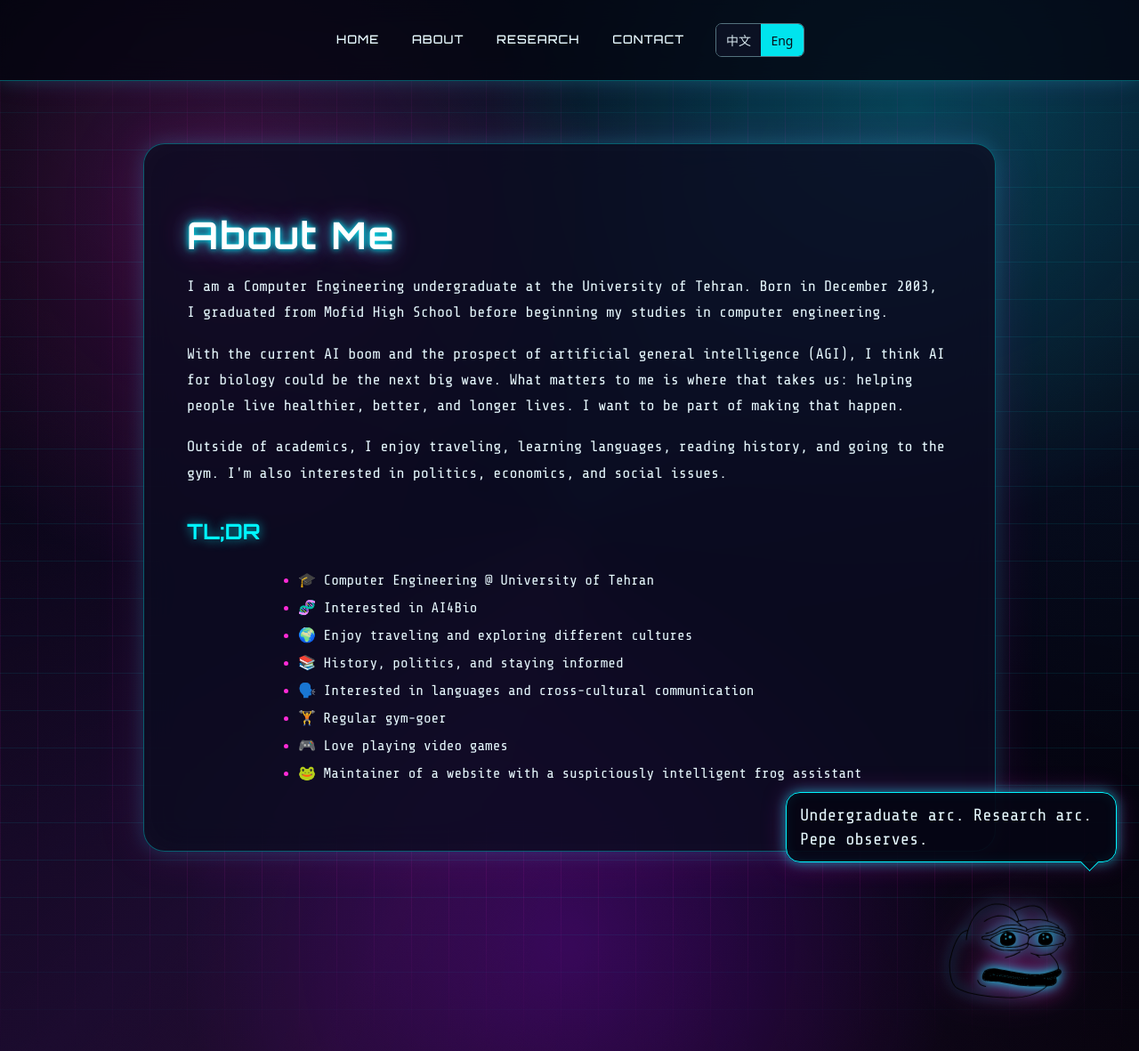
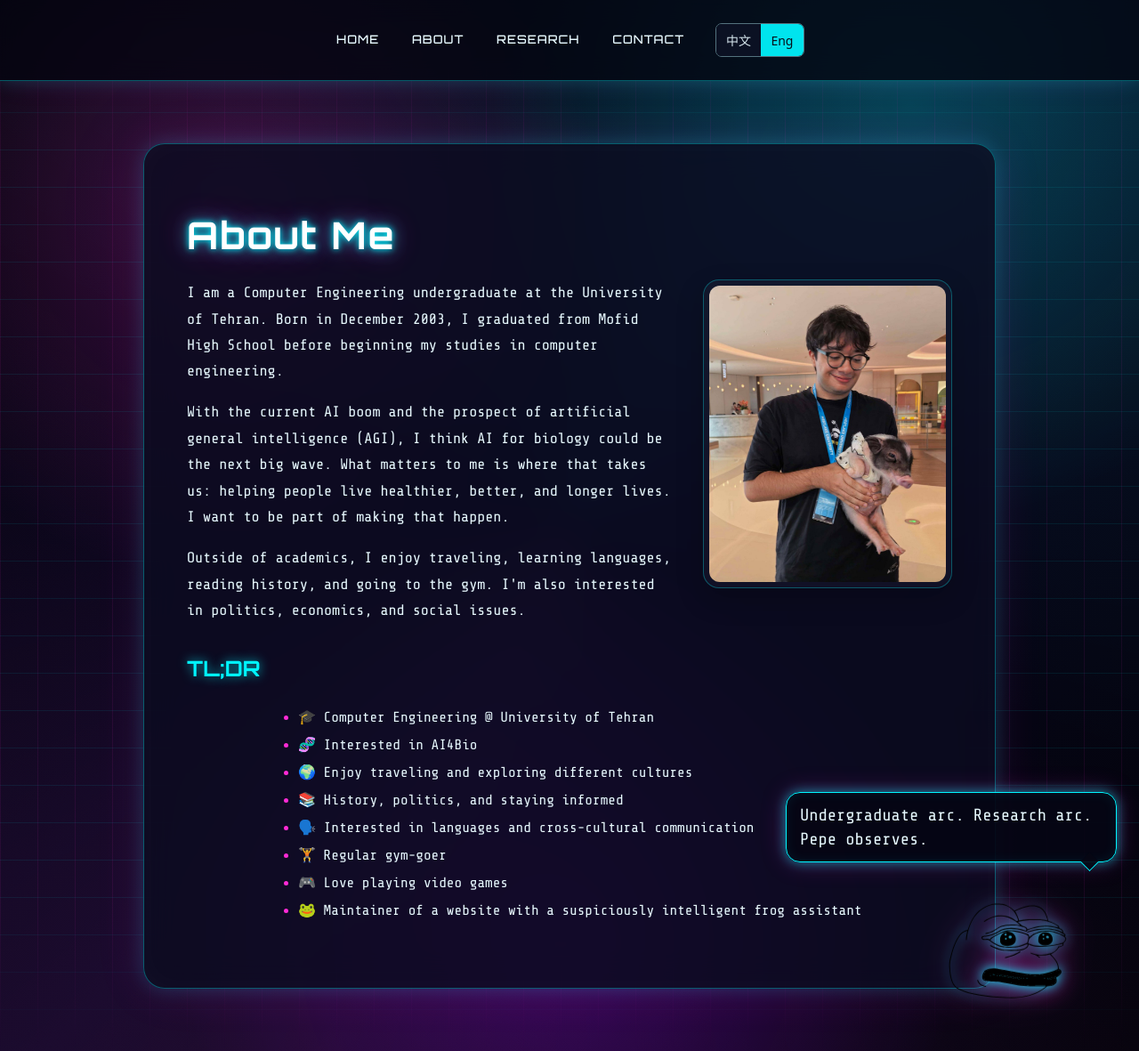
Before and after one commit to KzrLancelotV2/kasraghobrani.qzz.io, a Jekyll site: the page about.html, which Jekyll copies as it is, in a window 1280 px wide and 1181 px high. Shown: the whole window at 89% size. Built offline with Jekyll 4.4.1, drawn with Linux system fonts in a browser that asks for light colours.

Commit message:
Add responsive portrait beside About biography

```diff
--- a/about.html
+++ b/about.html
@@ -7,7 +7,8 @@
   <link rel="stylesheet" href="/style.css?v=cyberpunk1">
   <link rel="stylesheet" href="/assets/css/pepe.css?v=cyberpunk1">
     <link rel="stylesheet" href="/assets/css/i18n.css?v=1">
-    <script src="/assets/js/i18n.js?v=342abc83661e" defer></script>
+    <script src="/assets/js/i18n.js?v=d12d4073a846" defer></script>
+    <link rel="stylesheet" href="/assets/css/about.css?v=1">
 </head>
 
 <body>
@@ -23,9 +24,14 @@
     </span>
 </nav>
 
-<main>
+<main class="about-page">
 <h1>About Me</h1>
 
+<div class="about-bio">
+    <figure class="about-photo">
+        <img src="/images/about-portrait.jpg" alt="Kasra holding a piglet" width="1600" height="1200" decoding="async">
+    </figure>
+    <div class="about-copy">
 <p>
 I am a Computer Engineering undergraduate at the University of Tehran. Born in December 2003, I graduated from Mofid High School before beginning my studies in computer engineering.
 </p>
@@ -37,6 +43,9 @@ With the current AI boom and the prospect of artificial general intelligence (AG
 <p>
 Outside of academics, I enjoy traveling, learning languages, reading history, and going to the gym. I'm also interested in politics, economics, and social issues.
 </p>
+
+    </div>
+</div>
 
 <h2>TL;DR</h2>
 
--- /dev/null
+++ b/assets/css/about.css
@@ -0,0 +1,17 @@
+.about-bio { display: grid; grid-template-columns: minmax(0, 1fr) 280px; gap: 34px; align-items: start; margin: 24px 0 36px; }
+.about-copy { grid-column: 1; grid-row: 1; min-width: 0; }
+.about-copy p:first-child { margin-top: 0; }
+.about-copy p:last-child { margin-bottom: 0; }
+.about-photo { grid-column: 2; grid-row: 1; margin: 0; padding: 6px; border: 1px solid rgba(0,245,255,.3); border-radius: 18px; background: rgba(255,255,255,.03); box-shadow: 0 12px 30px rgba(0,0,0,.22); }
+.about-photo img { display: block; width: 100%; height: auto; aspect-ratio: 4 / 5; object-fit: cover; object-position: 57% center; border-radius: 12px; }
+@media (max-width: 800px) {
+  .about-bio { grid-template-columns: minmax(0, 1fr); gap: 28px; }
+  .about-photo { grid-column: 1; grid-row: 1; width: min(100%, 380px); box-sizing: border-box; justify-self: center; }
+  .about-photo img { aspect-ratio: 4 / 3; object-fit: contain; }
+  .about-copy { grid-column: 1; grid-row: 2; }
+}
+@media (max-width: 700px) {
+  .about-page ~ #pepe-container { right: 10px !important; bottom: 10px !important; }
+  .about-page ~ #pepe-container #pepe-mascot { width: 90px !important; }
+  .about-page ~ #pepe-container #pepe-bubble { max-width: 180px !important; font-size: 13px !important; padding: 8px 10px !important; }
+}
--- a/assets/js/i18n.js
+++ b/assets/js/i18n.js
@@ -1,5 +1,6 @@
 (() => {
   const zh = {
+    "Kasra holding a piglet": "Kasra 抱着一只小猪",
     "Research Intern": "科研实习生",
     "Beta Lab": "Beta 实验室",
     "Gallery unlocked. Proof that Kasra occasionally goes outside.": "相册已解锁。看来 Kasra 偶尔也会出门。",
--- a/contact.html
+++ b/contact.html
@@ -8,7 +8,7 @@
     <link rel="stylesheet" href="/style.css?v=cyberpunk1">
     <link rel="stylesheet" href="/assets/css/pepe.css?v=cyberpunk1">
     <link rel="stylesheet" href="/assets/css/i18n.css?v=1">
-    <script src="/assets/js/i18n.js?v=342abc83661e" defer></script>
+    <script src="/assets/js/i18n.js?v=d12d4073a846" defer></script>
 </head>
 
 <body>
--- a/gallery.html
+++ b/gallery.html
@@ -7,7 +7,7 @@
     <title>Gallery | Kasra Ghobrani</title>
     <link rel="stylesheet" href="/style.css?v=cyberpunk1">
     <link rel="stylesheet" href="/assets/css/gallery.css?v=2">
-    <script src="/assets/js/i18n.js?v=342abc83661e" defer></script>
+    <script src="/assets/js/i18n.js?v=d12d4073a846" defer></script>
     <link rel="stylesheet" href="/assets/css/pepe.css?v=cyberpunk1">
     <script src="/assets/js/pepe.js?v=5a239a2194f5" defer></script>
     <script src="/assets/js/gallery.js?v=384796c884c4" defer></script>
--- a/index.html
+++ b/index.html
@@ -9,7 +9,7 @@
     <link rel="stylesheet" href="/style.css?v=cyberpunk1">
     <link rel="stylesheet" href="/assets/css/pepe.css?v=cyberpunk1">
     <link rel="stylesheet" href="/assets/css/i18n.css?v=1">
-    <script src="/assets/js/i18n.js?v=342abc83661e" defer></script>
+    <script src="/assets/js/i18n.js?v=d12d4073a846" defer></script>
 </head>
 
 
--- a/interests.html
+++ b/interests.html
@@ -7,7 +7,7 @@
   <link rel="stylesheet" href="/style.css?v=cyberpunk1">
   <link rel="stylesheet" href="/assets/css/pepe.css?v=cyberpunk1">
     <link rel="stylesheet" href="/assets/css/i18n.css?v=1">
-    <script src="/assets/js/i18n.js?v=342abc83661e" defer></script>
+    <script src="/assets/js/i18n.js?v=d12d4073a846" defer></script>
 </head>
 
 <script src="/assets/js/pepe.js?v=5a239a2194f5"></script>
--- a/research.html
+++ b/research.html
@@ -8,7 +8,7 @@
     <link rel="stylesheet" href="/style.css?v=research1">
     <link rel="stylesheet" href="/assets/css/pepe.css?v=research1">
     <link rel="stylesheet" href="/assets/css/i18n.css?v=1">
-    <script src="/assets/js/i18n.js?v=342abc83661e" defer></script>
+    <script src="/assets/js/i18n.js?v=d12d4073a846" defer></script>
     <link rel="stylesheet" href="/assets/css/research.css?v=1">
 </head>
 
```
Also changed, not shown: images/about-portrait.jpg (added).
